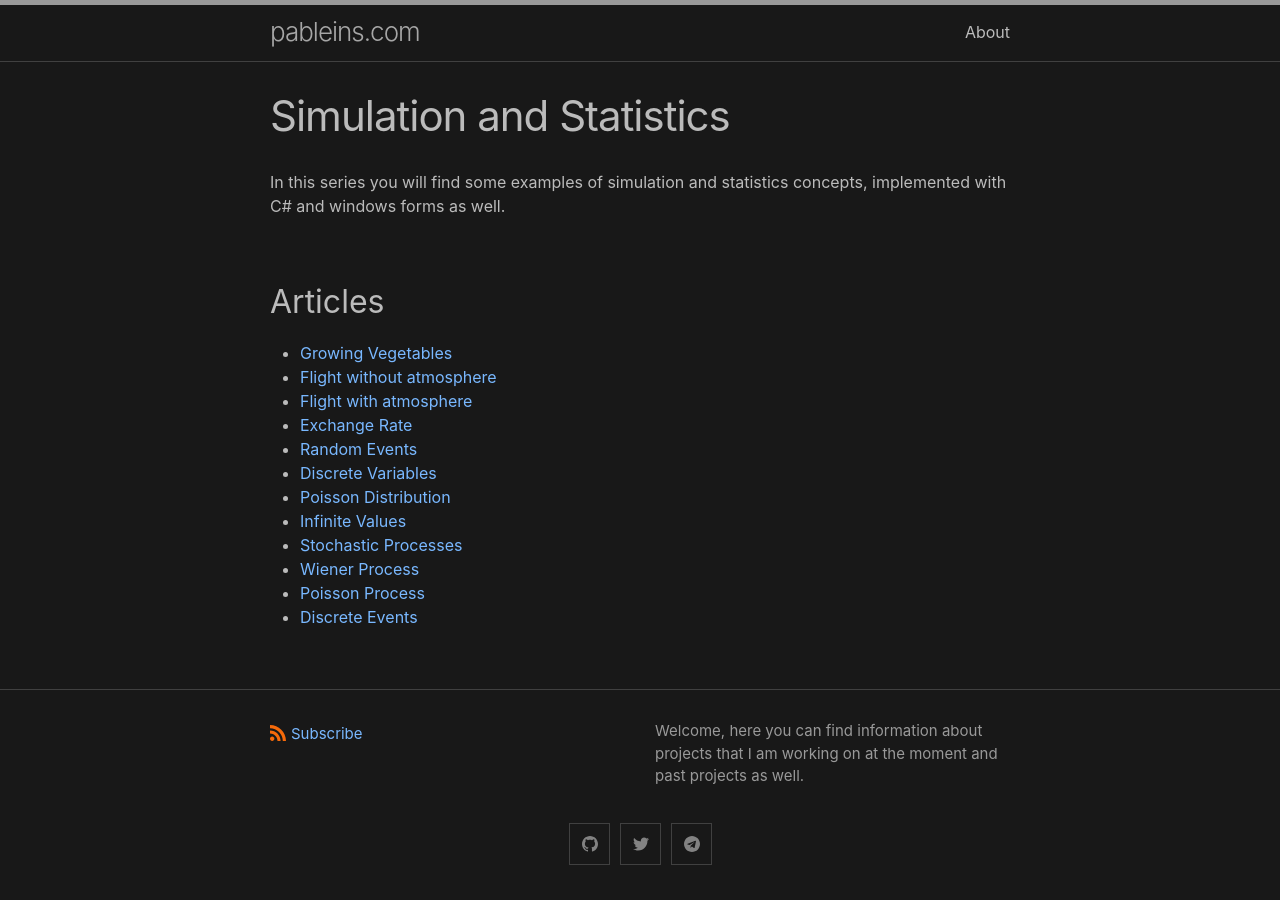
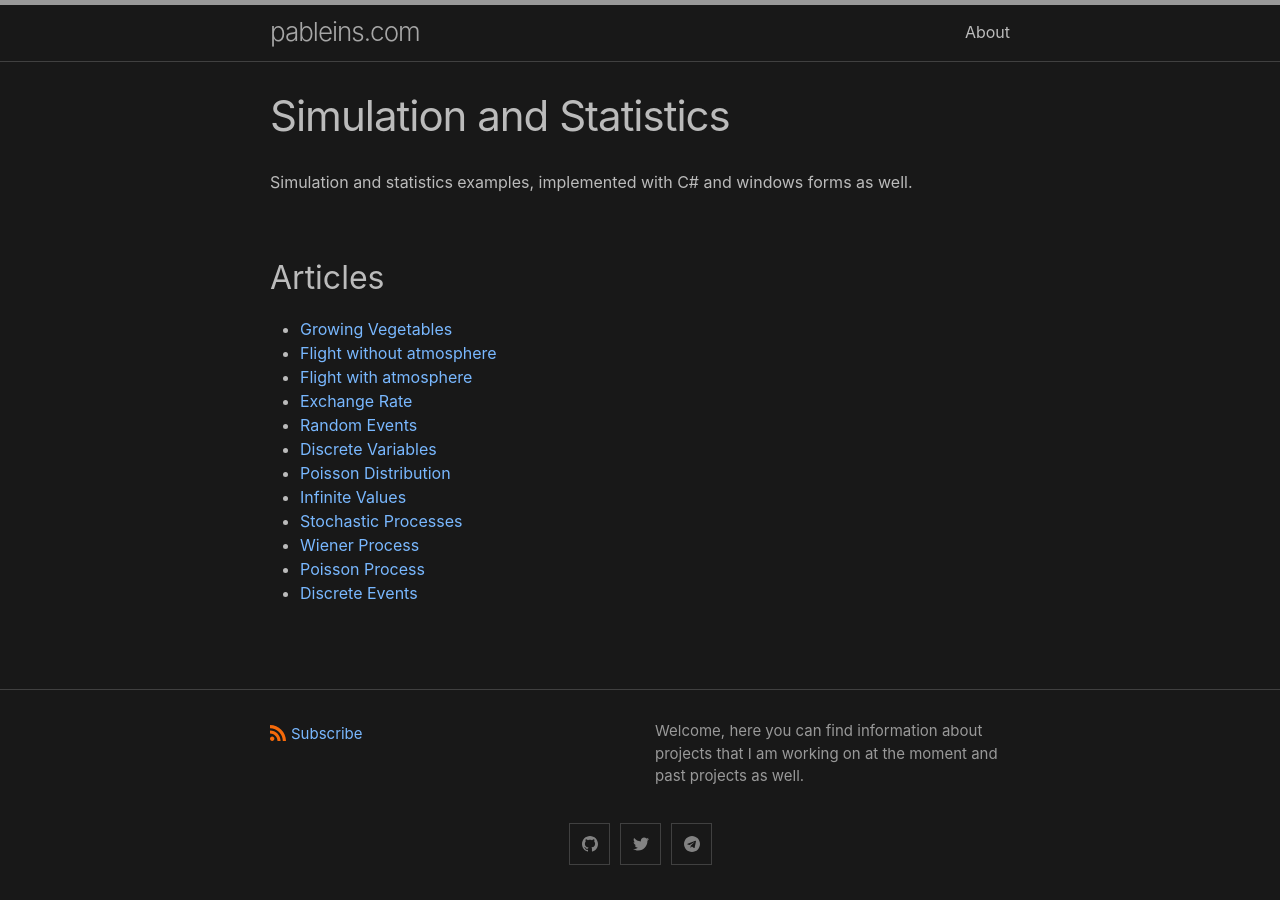
Before and after one commit to pablinme/pablinme.github.io, a Jekyll site: the page built from series/simulation-and-statistics/index.md, in a window 1280 px wide. Built offline with Jekyll 4.4.1, drawn with Linux system fonts in a browser that asks for light colours.

Commit message:
Update index.md

```diff
--- a/series/simulation-and-statistics/index.md
+++ b/series/simulation-and-statistics/index.md
@@ -3,7 +3,7 @@ layout: page
 title: Simulation and Statistics
 permalink: /series/simulation-and-statistics/
 ---
-In this series you will find some examples of simulation and statistics concepts, implemented with C# and windows forms as well.
+Simulation and statistics examples, implemented with C# and windows forms as well.
 
 ## Articles
 - [Growing Vegetables](./growing-vegetables)
```
